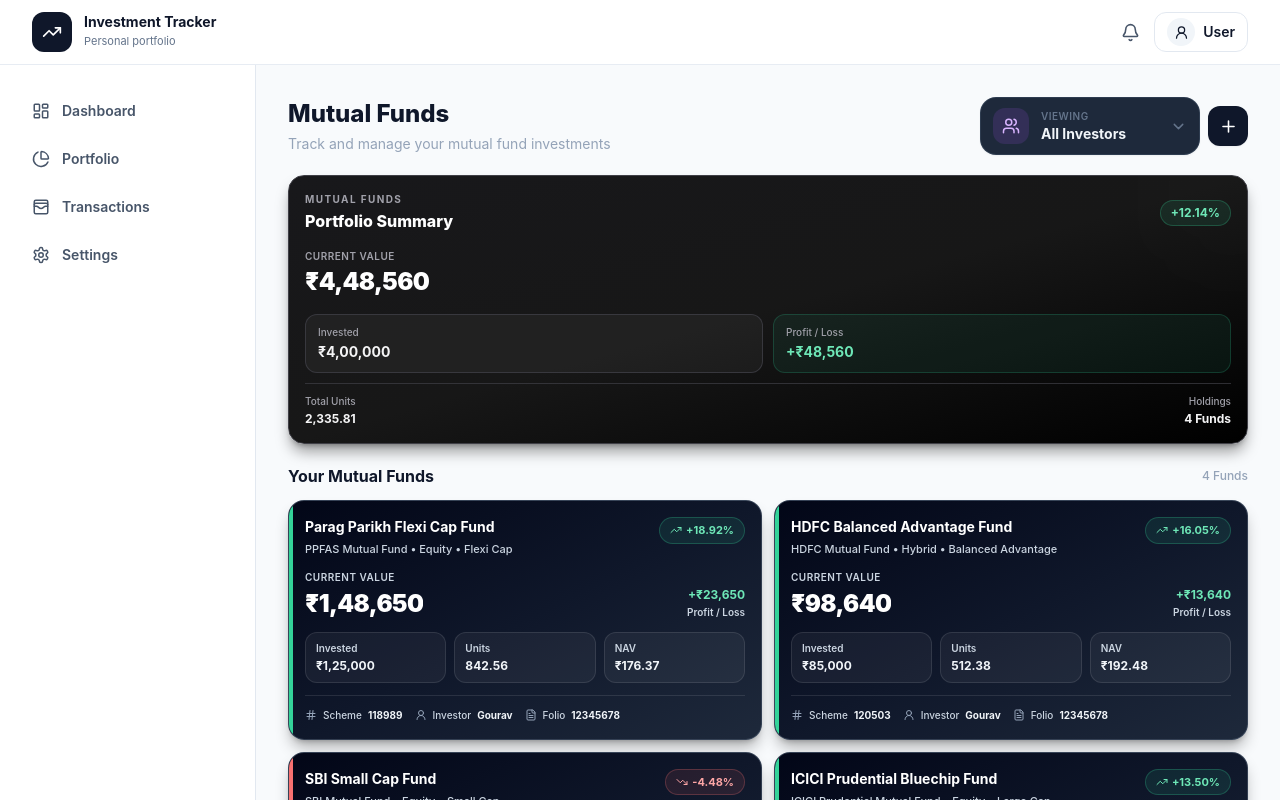
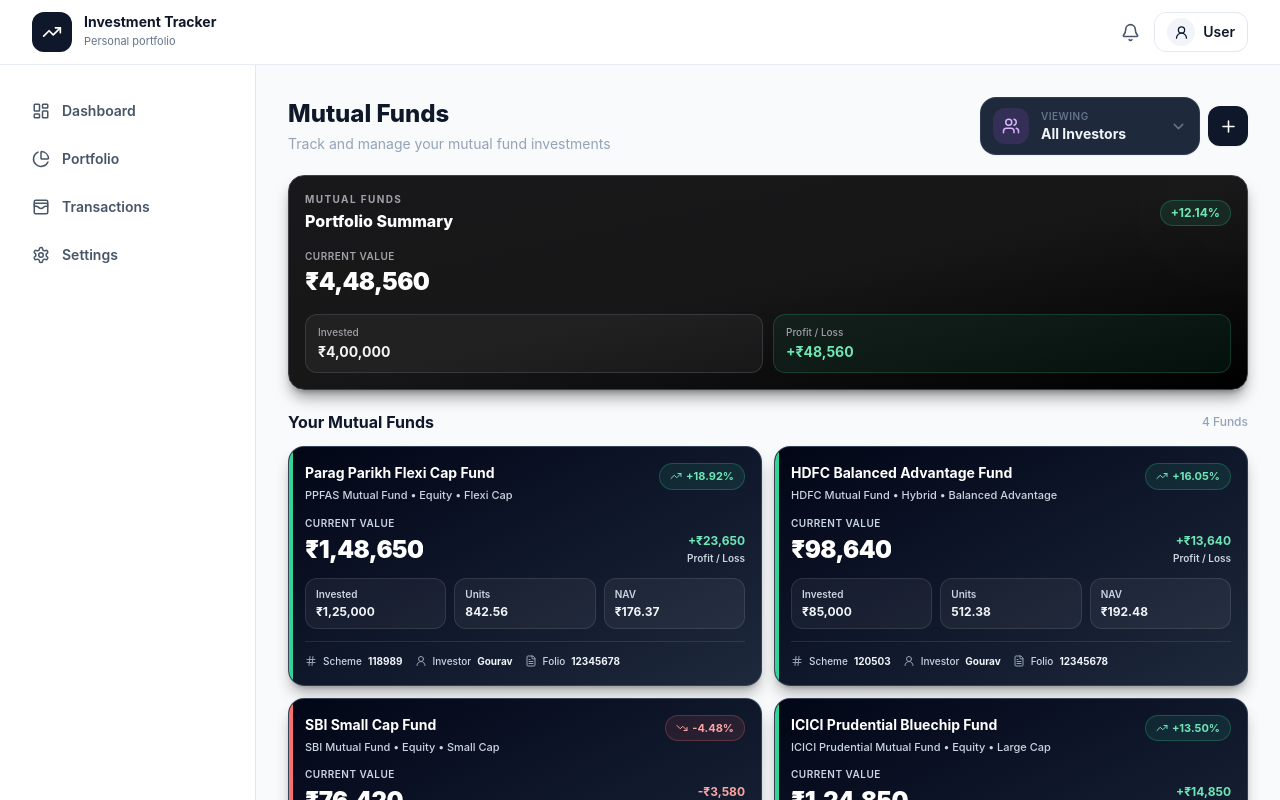
Before and after one commit to gouravpatel1611/investment-tracker, a React (Vite) app: page /mutual-funds in a window 1280 px wide. Shown: the top 800 px of the page. Built offline with nearby package versions, Linux system fonts and the light colour scheme.

Commit message:
card edit

```diff
--- a/src/components/investments/mutualFunds/MutualFundSummaryCard.jsx
+++ b/src/components/investments/mutualFunds/MutualFundSummaryCard.jsx
@@ -193,61 +193,6 @@
 
         </div>
 
-        {/* BOTTOM STATS */}
-        <div
-          className="
-            mt-2.5
-            flex
-            items-center
-            justify-between
-            border-t
-            border-zinc-700/70
-            pt-2.5
-          "
-        >
-
-          {/* TOTAL UNITS */}
-          <div>
-            <p className="text-[10px] font-medium text-zinc-400">
-              Total Units
-            </p>
-
-            <p
-              className="
-                mt-0.5
-                text-xs
-                font-bold
-                text-zinc-100
-              "
-            >
-              {formatUnits(data.units)}
-            </p>
-          </div>
-
-          {/* HOLDINGS */}
-          <div className="text-right">
-
-            <p className="text-[10px] font-medium text-zinc-400">
-              Holdings
-            </p>
-
-            <p
-              className="
-                mt-0.5
-                text-xs
-                font-bold
-                text-zinc-100
-              "
-            >
-              {data.holdings}{" "}
-              {data.holdings === 1
-                ? "Fund"
-                : "Funds"}
-            </p>
-
-          </div>
-
-        </div>
 
       </div>
     </div>
```
